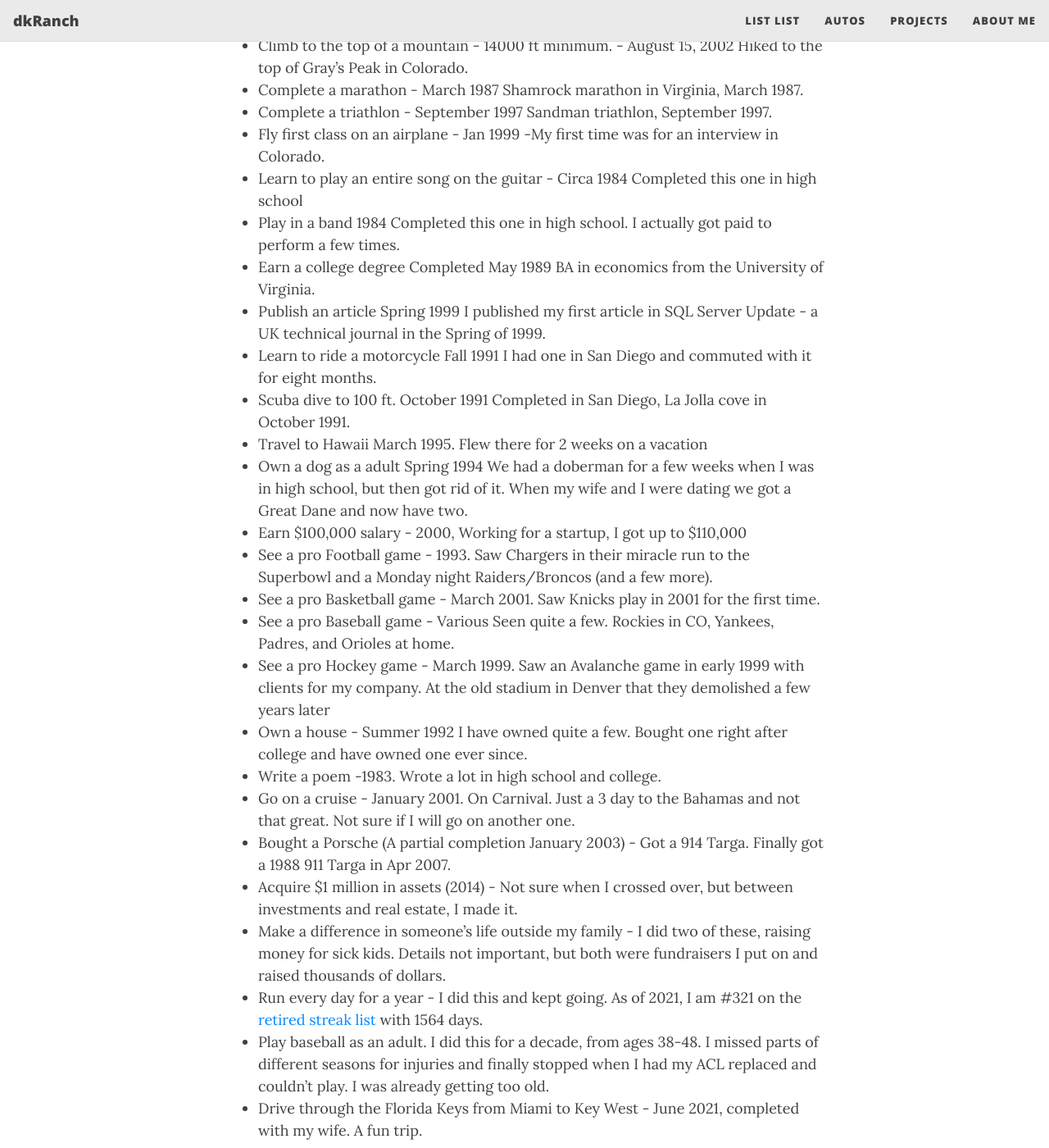
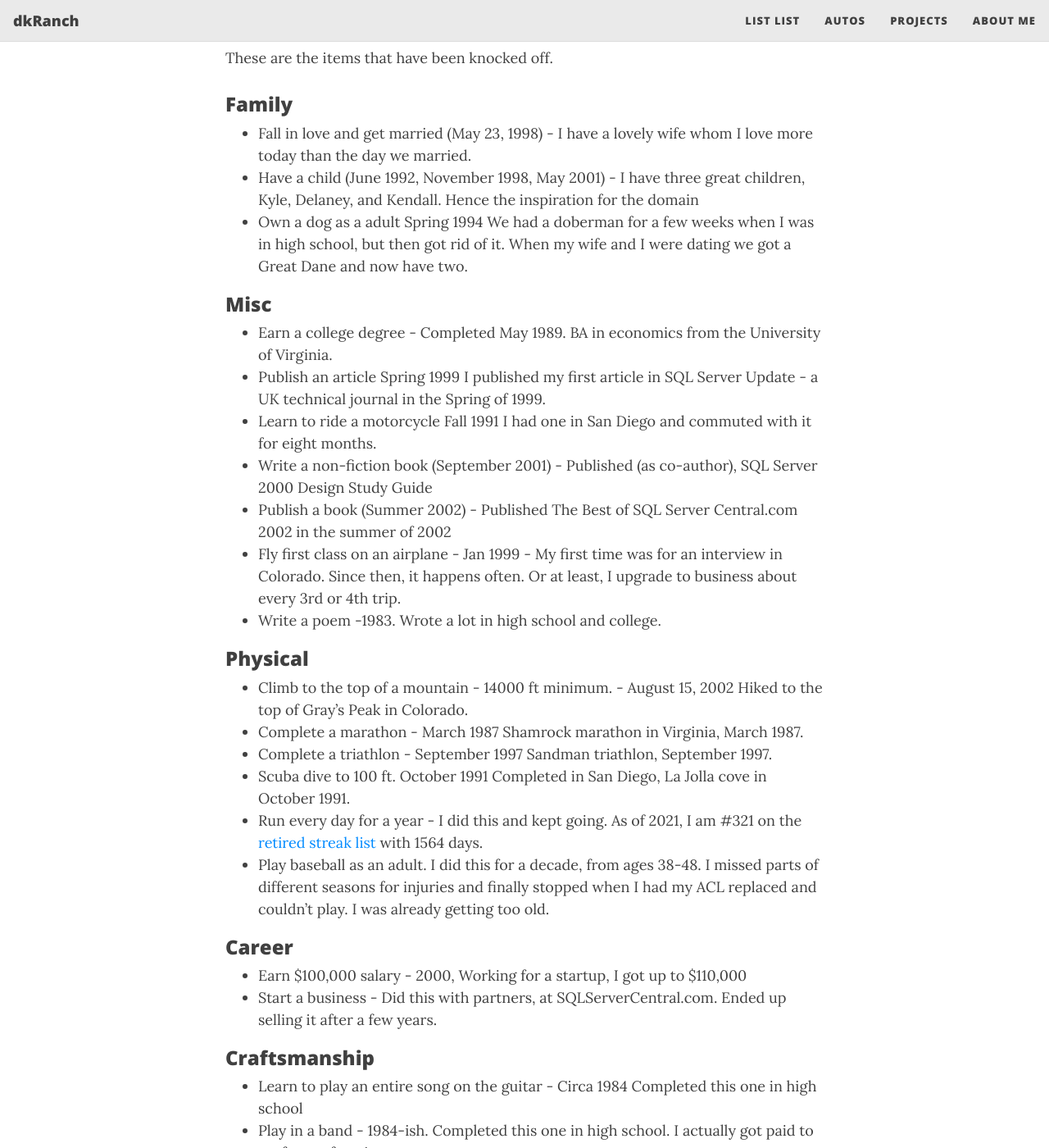
Before and after one commit to dkranch/www, a Jekyll site: the page built from lifelistSteve.md, in a window 1280 px wide and 1400 px high, scrolled down 2934 px. Shown: the whole window at 82% size. Built offline with Jekyll 4.4.1, drawn with Linux system fonts in a browser that asks for light colours; nearby versions of some CDN libraries; some of the changed text lies outside the part shown.

Commit message:
list updates from key west

```diff
--- a/lifelistSteve.md
+++ b/lifelistSteve.md
@@ -4,11 +4,19 @@ title: "Steve's Life List"
 subtitle: The things I want to do
 ---
 
-This is a list of things that I'd accomplish before I die. I have an [active list](#active) below and also a [retired list](#retired) for those items I used to think about but on which I've changed my mind.
+This is a list of things that I'd accomplish before I die. I have an [active list](#active) below and also a [retired list](#retired) for those items I used to think about but on which I've changed my mind. I also have the [completed list](#completed).
 
 ## <a name="active">The Active ToDo List</a>
 
-Things I'd like to do, but in no particular order.
+Things I'd like to do, but in no particular order. So far I have these sections:
+
+- Family
+- Travel
+- Food
+- Misc
+- Craftsmanship
+- Posessions
+- Physical
 
 ### Family
 
@@ -86,38 +94,62 @@ I worry less about things as I age, but still a few from my younger years. Can't
 - Attend a fantasy baseball camp and play for a week.
 
 
-## The Completed List
+## <a name="completed">The Completed List</a>
+
+These are the items that have been knocked off.
+
+### Family
 
 - Fall in love and get married (May 23, 1998) - I have a lovely wife whom I love more today than the day we married.
 - Have a child (June 1992, November 1998, May 2001) - I have three great children, Kyle, Delaney, and Kendall. Hence the inspiration for the domain
+- Own a dog as a adult	Spring 1994	We had a doberman for a few weeks when I was in high school, but then got rid of it. When my wife and I were dating we got a Great Dane and now have two.
+
+### Misc
+- Earn a college degree	- Completed May 1989. BA in economics from the University of Virginia.
+- Publish an article	Spring 1999	I published my first article in SQL Server Update - a UK technical journal in the Spring of 1999.
+- Learn to ride a motorcycle	Fall 1991	I had one in San Diego and commuted with it for eight months.
 - Write a non-fiction book (September 2001) - Published (as co-author), SQL Server 2000 Design Study Guide
 - Publish a book (Summer 2002) - Published The Best of SQL Server Central.com 2002 in the summer of 2002
+- Fly first class on an airplane - Jan 1999 - My first time was for an interview in Colorado. Since then, it happens often. Or at least, I upgrade to business about every 3rd or 4th trip.
+- Write a poem -1983. Wrote a lot in high school and college.
+
+### Physical
+
 - Climb to the top of a mountain - 14000 ft minimum. - August 15, 2002	Hiked to the top of Gray's Peak in Colorado.
 - Complete a marathon - March 1987 Shamrock marathon in Virginia, March 1987.
 - Complete a triathlon - September 1997	Sandman triathlon, September 1997.
-- Fly first class on an airplane - Jan 1999 -My first time was for an interview in Colorado.
+- Scuba dive to 100 ft.	October 1991	Completed in San Diego, La Jolla cove in October 1991.
+- Run every day for a year - I did this and kept going. As of 2021, I am #321 on the [retired streak list](https://www.runeveryday.com/men_retired.php) with 1564 days.
+- Play baseball as an adult. I did this for a decade, from ages 38-48. I missed parts of different seasons for injuries and finally stopped when I had my ACL replaced and couldn't play. I was already getting too old.
+
+### Career
+
+- Earn $100,000 salary - 2000, Working for a startup, I got up to $110,000
+- Start a business - Did this with partners, at SQLServerCentral.com. Ended up selling it after a few years.
+
+### Craftsmanship
+
 - Learn to play an entire song on the guitar - Circa 1984	Completed this one in high school
-- Play in a band	1984	Completed this one in high school. I actually got paid to perform a few times.
-- Earn a college degree	Completed May 1989	BA in economics from the University of Virginia.
-- Publish an article	Spring 1999	I published my first article in SQL Server Update - a UK technical journal in the Spring of 1999.
-- Learn to ride a motorcycle	Fall 1991	I had one in San Diego and commuted with it for eight months.
-- Scuba dive to 100 ft.	October 1991	Completed in San Diego, La Jolla cove in October 1991.
+- Play in a band - 1984-ish. Completed this one in high school. I actually got paid to perform a few times.
+
+### Travel
+
 - Travel to Hawaii	March 1995.	Flew there for 2 weeks on a vacation
-- Own a dog as a adult	Spring 1994	We had a doberman for a few weeks when I was in high school, but then got rid of it. When my wife and I were dating we got a Great Dane and now have two.
-- Earn $100,000 salary - 2000, Working for a startup, I got up to $110,000
 - See a pro Football game - 1993. Saw Chargers in their miracle run to the Superbowl and a Monday night Raiders/Broncos (and a few more).
 - See a pro Basketball game - March 2001. Saw Knicks play in 2001 for the first time.
 - See a pro Baseball game - Various	Seen quite a few. Rockies in CO, Yankees, Padres, and Orioles at home.
 - See a pro Hockey game - March 1999. Saw an Avalanche game in early 1999 with clients for my company. At the old stadium in Denver that they demolished a few years later
+- Go on a cruise - January 2001. On Carnival. Just a 3 day to the Bahamas and not that great. Not sure if I will go on another one.
+- Make a difference in someone's life outside my family - I did two of these, raising money for sick kids. Details not important, but both were fundraisers I put on and raised thousands of dollars.
+- Drive through the Florida Keys from Miami to Key West - June 2021, completed with my wife. A fun trip.
+- Watch the subset in Key West - June 2021
+
+### Posessions
+
 - Own a house - Summer 1992	I have owned quite a few. Bought one right after college and have owned one ever since.
-- Write a poem -1983. Wrote a lot in high school and college.
-- Go on a cruise - January 2001. On Carnival. Just a 3 day to the Bahamas and not that great. Not sure if I will go on another one.
 - Bought a Porsche (A partial completion January 2003) - Got a 914 Targa. Finally got a 1988 911 Targa in Apr 2007.
 - Acquire $1 million in assets (2014) - Not sure when I crossed over, but between investments and real estate, I made it.
-- Make a difference in someone's life outside my family - I did two of these, raising money for sick kids. Details not important, but both were fundraisers I put on and raised thousands of dollars.
-- Run every day for a year - I did this and kept going. As of 2021, I am #321 on the [retired streak list](https://www.runeveryday.com/men_retired.php) with 1564 days.
-- Play baseball as an adult. I did this for a decade, from ages 38-48. I missed parts of different seasons for injuries and finally stopped when I had my ACL replaced and couldn't play. I was already getting too old.
-- Drive through the Florida Keys from Miami to Key West - June 2021, completed with my wife. A fun trip.
+
 ## <a name="retired">The Retired ToDo List</a>
 
 Items that I no longer am interested in.
```
